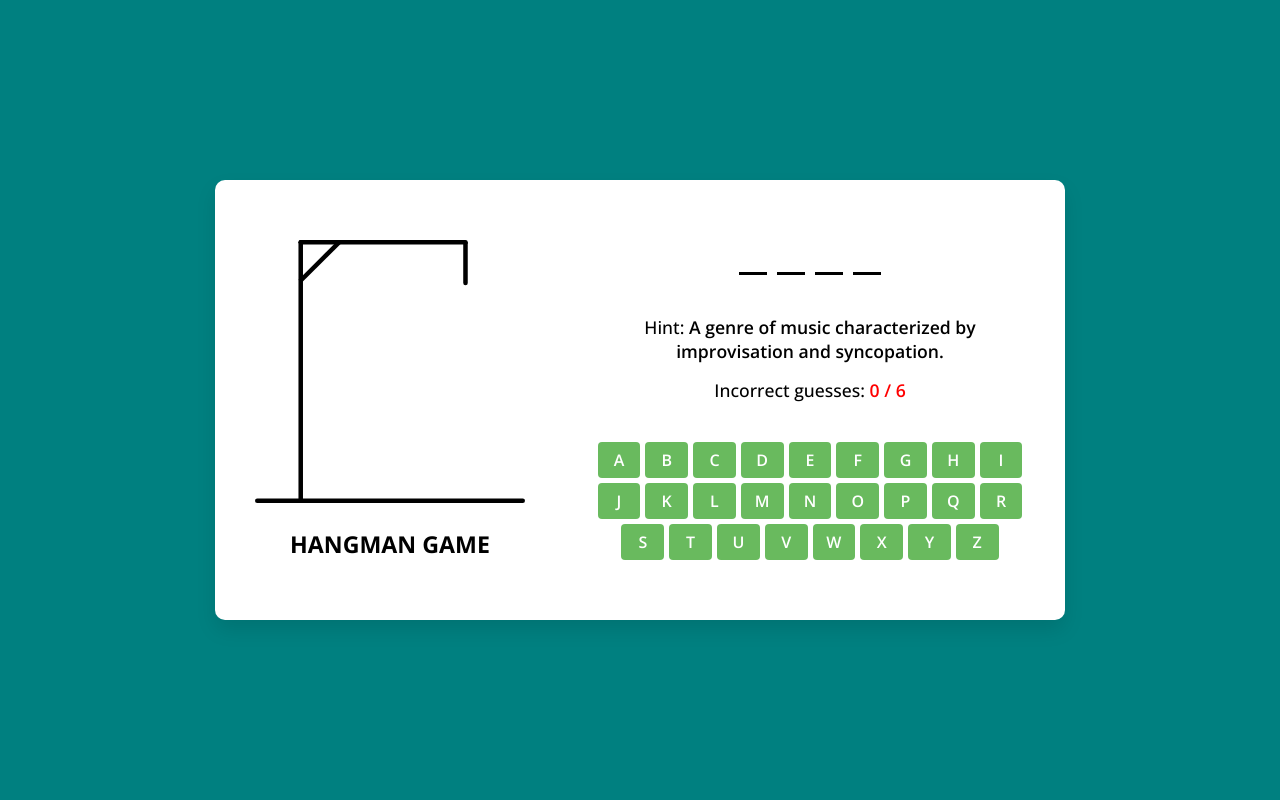
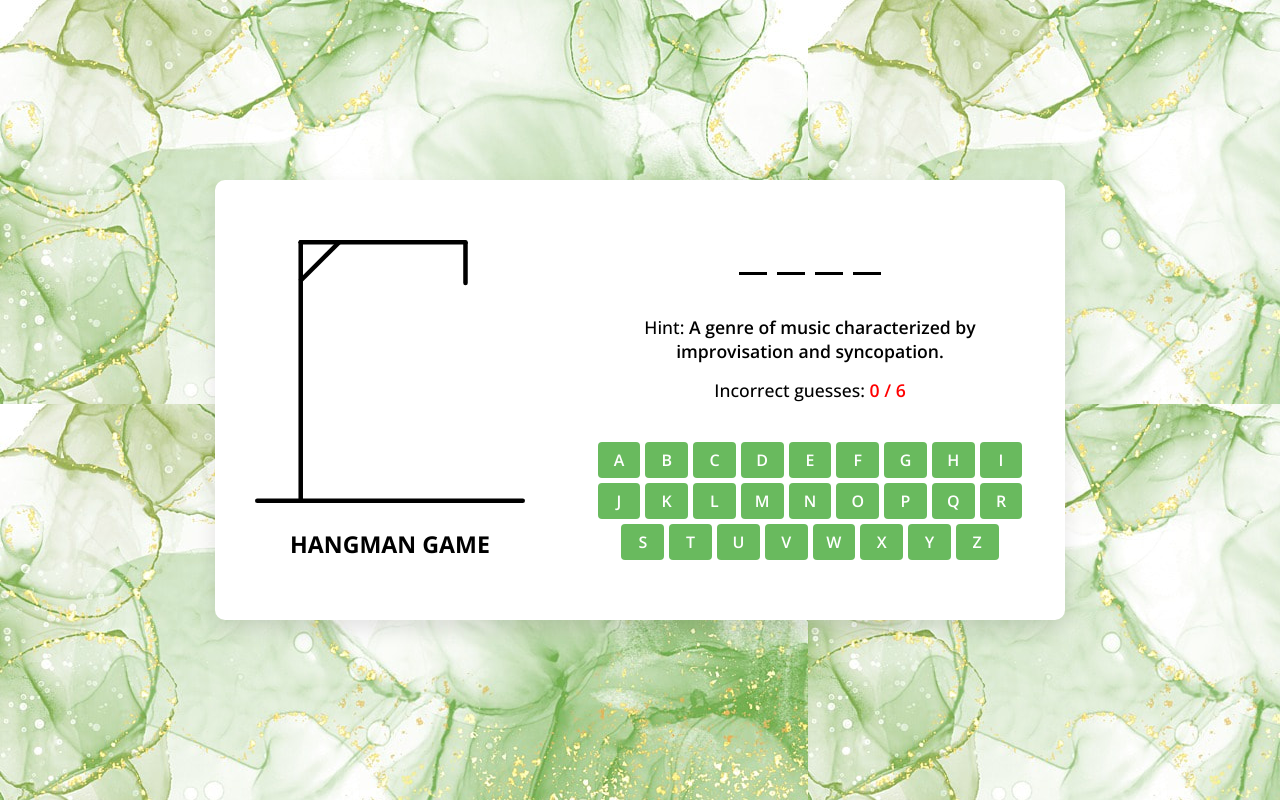
Before and after one commit to JasLaumbh/HangMan, a plain HTML site: page index.html in a window 1280 px wide. Drawn offline with nearby package versions, Linux system fonts and the light colour scheme.

Commit message:
Update style.css

```diff
--- a/style.css
+++ b/style.css
@@ -11,7 +11,7 @@ body {
     align-items: center;
     justify-content: center;
     min-height: 100vh;
-    background-color: #008080;
+    background-image: url('images/img.jpg');
 }
 .container {
     display: flex;
```
